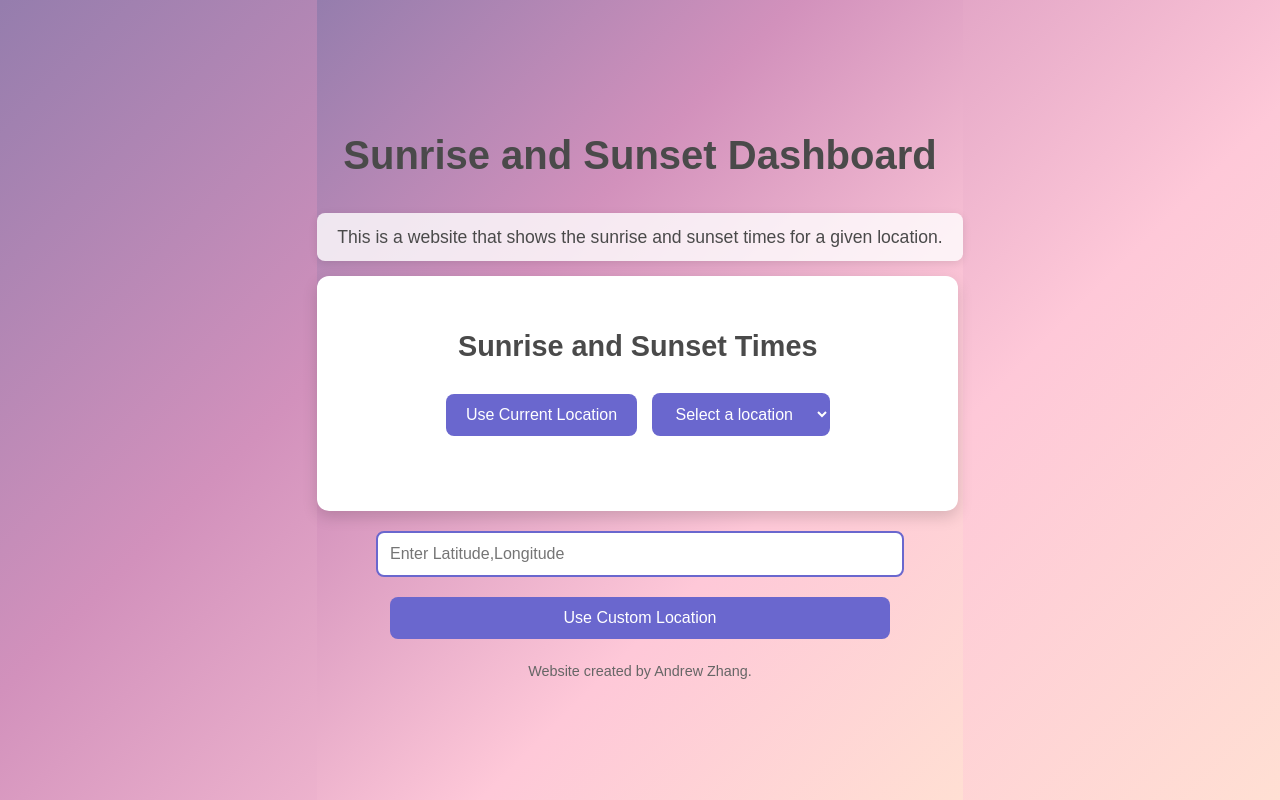
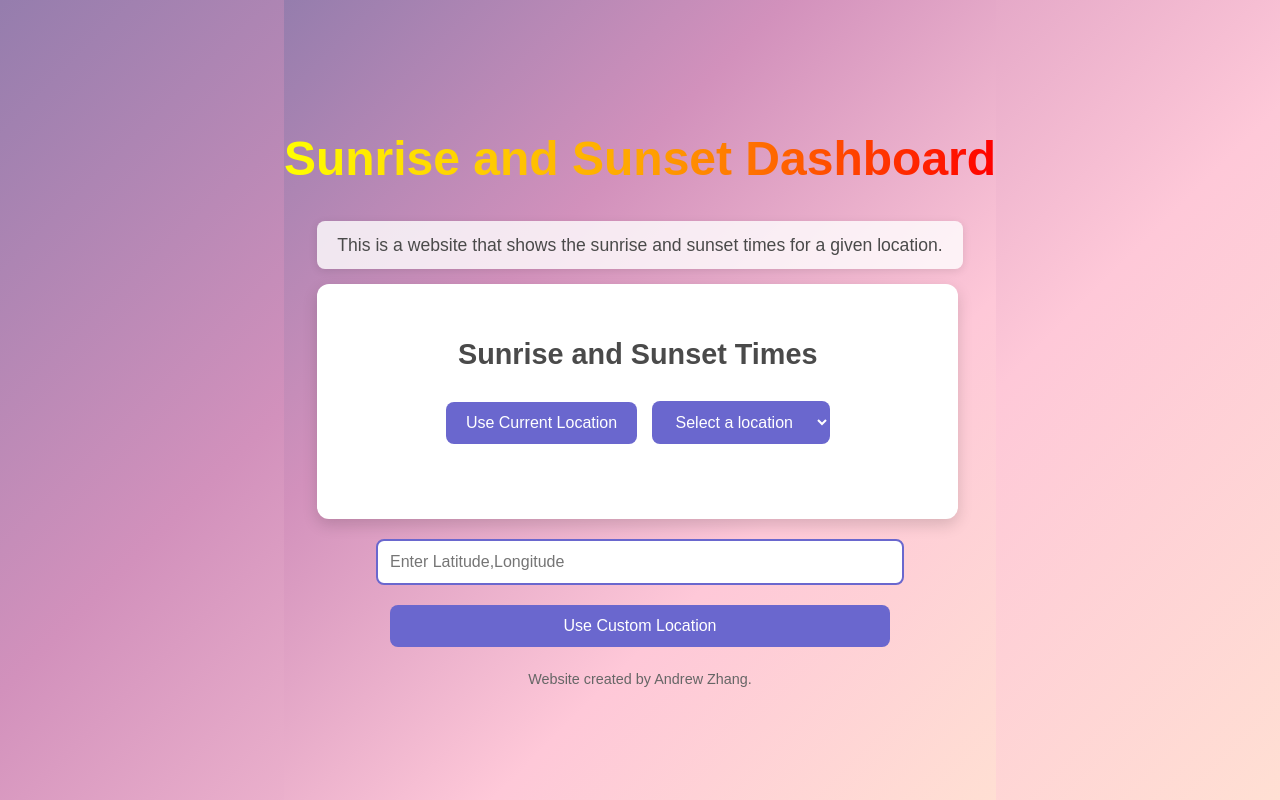
Before and after one commit to andrewzhang451/Front-end-class, a plain HTML site: page index.html in a window 1280 px wide. Drawn offline with Linux system fonts and the light colour scheme.

Commit message:
modified header in css

```diff
--- a/index.html
+++ b/index.html
@@ -8,7 +8,7 @@
 </head>
 <body>
     <header>
-        <h1>Sunrise and Sunset Dashboard</h1>
+        <h1 id="gradient-text">Sunrise and Sunset Dashboard</h1>
     </header>
 
     <main>
--- a/styles.css
+++ b/styles.css
@@ -63,6 +63,16 @@ h1, h2 {
 h1 {
     font-size: 2.5rem;
     font-weight: bold;
+}
+
+#gradient-text {
+    background: linear-gradient(to right, yellow, orange, red); /* Gradient for the text */
+    background-clip: text;
+    color: transparent;
+    font-size: 48px;
+    font-weight: bold;
+    text-align: center;
+    display: inline-block;
 }
 
 h2 {
```
